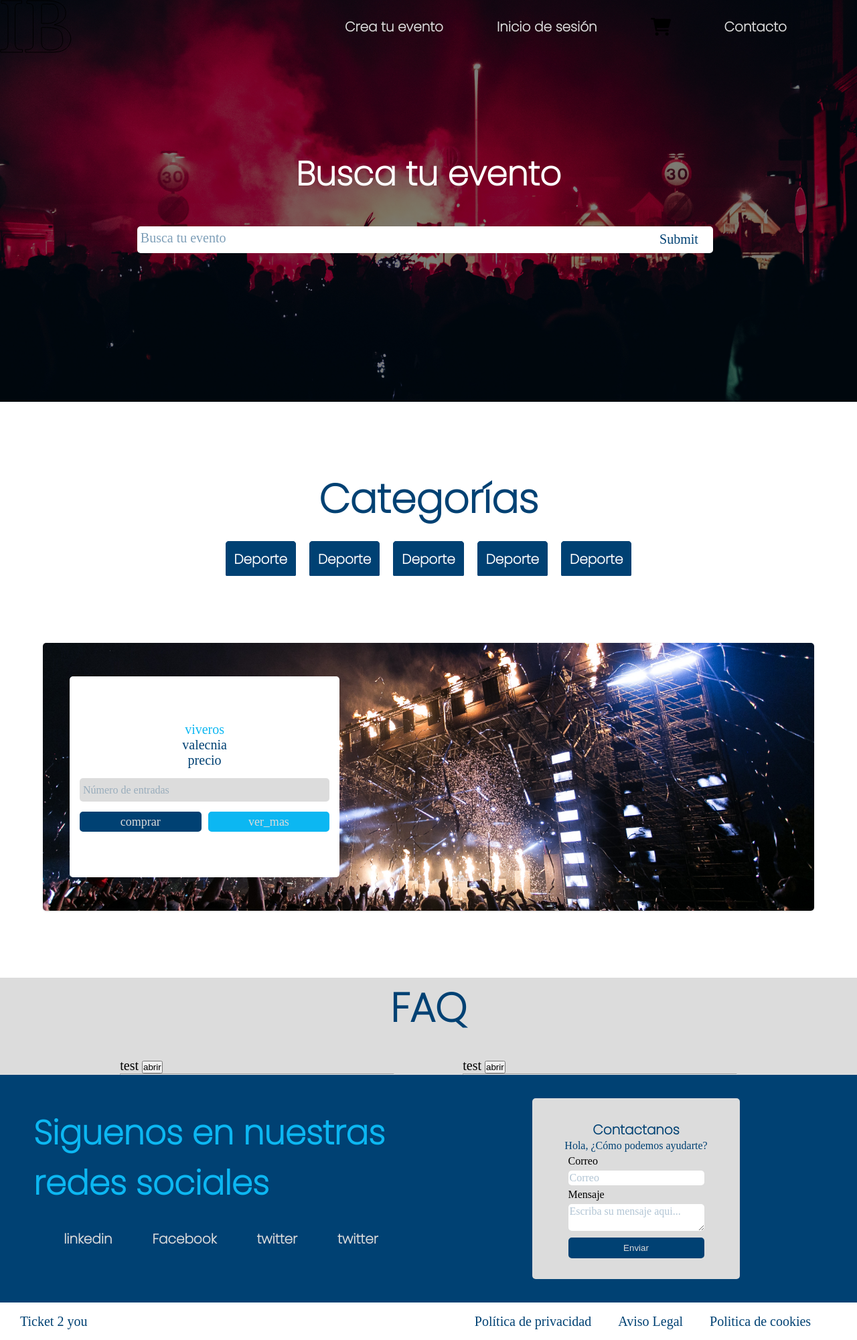
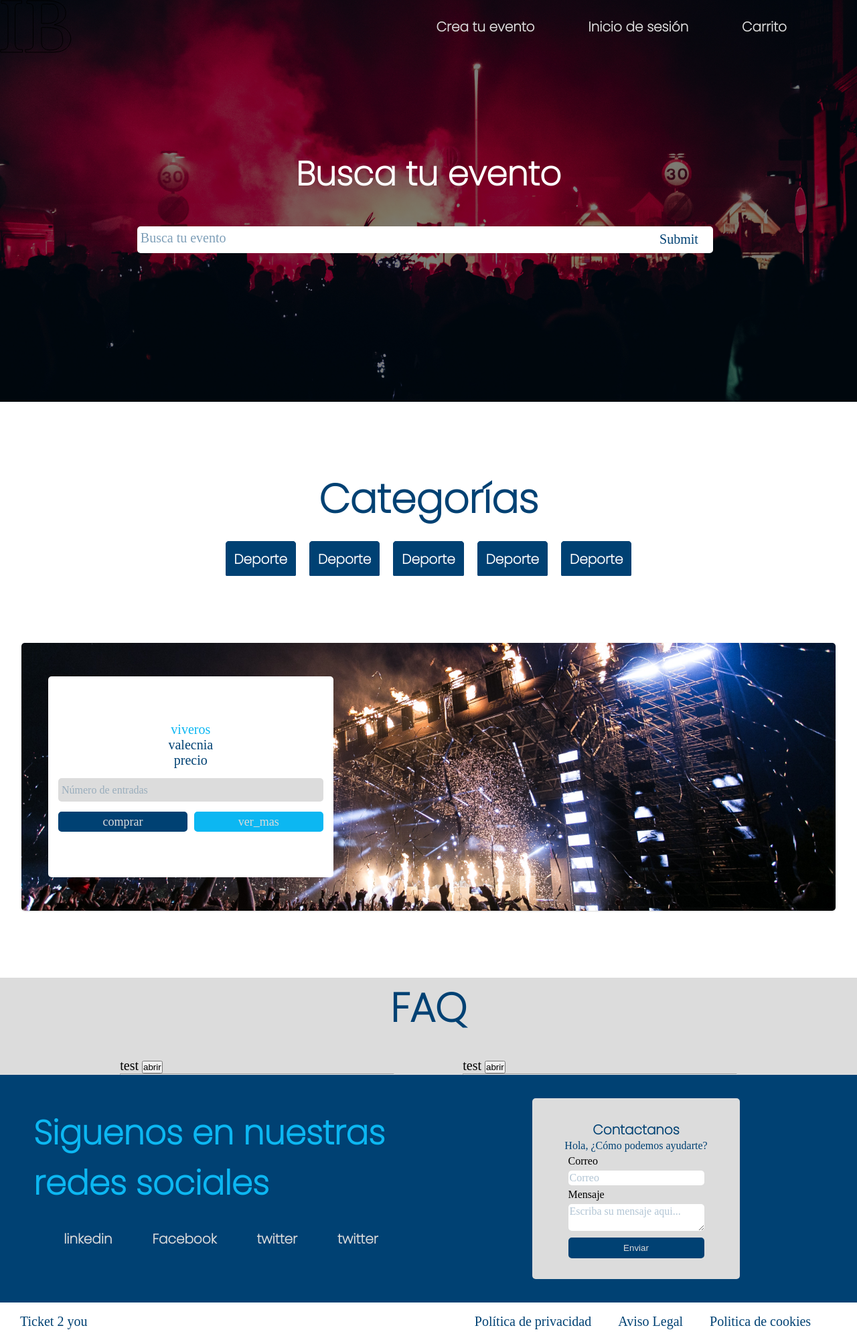
Before and after one commit to IreneB26/ProjectBeta, a PHP site: page / in a window 1280 px wide. Shown: the whole page at 67% size. Run offline with PHP 8.4, Linux system fonts and the light colour scheme; some libraries are stand-ins or nearby versions; some web fonts are replaced.

Commit message:
pop up cart

```diff
--- a/components-php/header.php
+++ b/components-php/header.php
@@ -65,11 +65,7 @@
 
 
 
-    <li class="nav-menu-item"><a href="#3" class="nav-menu-link icon_a"><svg class="icon_menu" xmlns="http://www.w3.org/2000/svg" viewBox="0 0 576 512">
-          <!--! Font Awesome Pro 6.1.1 by @fontawesome - https://fontawesome.com License - https://fontawesome.com/license (Commercial License) Copyright 2022 Fonticons, Inc. -->
-          <path d="M96 0C107.5 0 117.4 8.19 119.6 19.51L121.1 32H541.8C562.1 32 578.3 52.25 572.6 72.66L518.6 264.7C514.7 278.5 502.1 288 487.8 288H170.7L179.9 336H488C501.3 336 512 346.7 512 360C512 373.3 501.3 384 488 384H159.1C148.5 384 138.6 375.8 136.4 364.5L76.14 48H24C10.75 48 0 37.25 0 24C0 10.75 10.75 0 24 0H96zM128 464C128 437.5 149.5 416 176 416C202.5 416 224 437.5 224 464C224 490.5 202.5 512 176 512C149.5 512 128 490.5 128 464zM512 464C512 490.5 490.5 512 464 512C437.5 512 416 490.5 416 464C416 437.5 437.5 416 464 416C490.5 416 512 437.5 512 464z" />
-        </svg></a></li>
-    <li class="nav-menu-item"><a href="#footer" class="nav-menu-link">Contacto</a></li>
+    <li class="nav-menu-item"><a href="#3" class="nav-menu-link icon_carrito">Carrito</a></li>
 
 
 
--- a/css/style.css
+++ b/css/style.css
@@ -330,7 +330,7 @@ p {
   height: 40vh;
   opacity: 0;
   border-radius: 5px;
-  box-shadow: 0 5px 15px rgba(0, 0, 0, 0.3);
+  box-shadow: none;
   transition: opacity 0.3s ease-in-out; }
 
 .bg_card:hover {
@@ -792,10 +832,6 @@ input:focus {
   box-sizing: border-box; }
 
 body {
-  display: flex;
-  align-items: center;
-  justify-content: center;
-  flex-direction: column;
   scroll-behavior: smooth; }
 
 a {
@@ -917,7 +953,6 @@ input:focus {
 
 .section3 {
   margin-top: 100px;
-  width: 90vw;
   display: flex;
   align-items: center;
   justify-content: center; }
--- a/index.php
+++ b/index.php
@@ -4,7 +4,11 @@ include('components-php/header.php');
 
 
 <body>
+    <div class="carrito">
+        <button class="cerrar_carrito">close</button>
 
+
+    </div>
 
     <div class="popup_after"></div>
 
--- a/js/index.js
+++ b/js/index.js
@@ -12,10 +12,27 @@ const footer = document.querySelector(".footer");
 
 
 
+const a_carrito = document.querySelector(".icon_carrito");
+
+const carrito = document.querySelector(".carrito");
+
+
+const cerrar_carrito = document.querySelector(".cerrar_carrito");
 
 
 
+a_carrito.addEventListener("click", () =>{
+   carrito.classList.toggle("carrito_visible");
 
+   cerrar_carrito.classList.toggle("cerrar_carrito_visible");
+
+cerrar_carrito.addEventListener("click", () =>{
+    carrito.classList.remove("carrito_visible");
+
+    cerrar_carrito.classList.remove("cerrar_carrito_visible");
+})
+
+})
 
 
 // funcion abrir boton al click menu hamburguesa
--- a/scss/_card.scss
+++ b/scss/_card.scss
@@ -29,7 +29,7 @@
   height: 40vh;
   opacity: 0;
   border-radius: 5px;
-  box-shadow: 0 5px 15px rgba(0, 0, 0, 0.3);
+  box-shadow: none;
   transition: opacity 0.3s ease-in-out;
 }
 
--- a/scss/_carrito.scss
+++ b/scss/_carrito.scss
@@ -1,21 +1,54 @@
-.cart_display {
+.carrito {
   width: 50vw;
   height: 100vh;
-  z-index: 4;
-  display: flex;
+  background-color: $text_grey;
+  position: fixed;
+
   justify-content: flex-start;
   flex-direction: column;
   align-items: center;
-  background-color: $color_principal;
-  position: absolute;
+  right: 0;
+  padding: 20px 0;
 
   overflow-y: auto;
 
   // transicion menu despues(ya abieta)
   left: 100%;
   transition: left 0.9s;
-  z-index: 2;
+  z-index: 4;
 }
-.test {
-  left: 0;
+
+.carrito_visible {
+  // transicion menu antes de abrir
+  left: 50%;
 }
+
+.cerrar_carrito {
+  display: none;
+  color: white;
+  background-color: #004173;
+  border: none;
+  padding: 10px;
+  border-radius: 5px;
+  text-decoration: none;
+  margin-left: 80%;
+}
+
+.cerrar_carrito:hover {
+  background-color: $detail;
+}
+
+.cerrar_carrito_visible {
+  display: block;
+}
+
+@media (max-width: 768px) {
+  .carrito {
+    width: 100vw;
+  }
+
+  .carrito_visible {
+    // transicion menu antes de abrir
+    left: 0px;
+  }
+}
--- a/scss/style.scss
+++ b/scss/style.scss
@@ -8,6 +8,7 @@
 @import "_form.scss";
 @import "inicio-sesion.scss";
 @import "crear-usuario.scss";
+@import "carrito.scss";
 
 *,
 *:before,
@@ -19,10 +20,10 @@
 
 body {
   // margin-top: 75px;
-  display: flex;
-  align-items: center;
-  justify-content: center;
-  flex-direction: column;
+  // display: flex;
+  // align-items: center;
+  // justify-content: center;
+  // flex-direction: column;
   scroll-behavior: smooth;
 }
 
@@ -173,7 +174,7 @@ input:focus {
 
 .section3 {
   margin-top: 100px;
-  width: 90vw;
+  // width: 90vw;
   display: flex;
   align-items: center;
   justify-content: center;
```
Also changed, not shown: other parts of css/style.css (+40 -0 lines).
